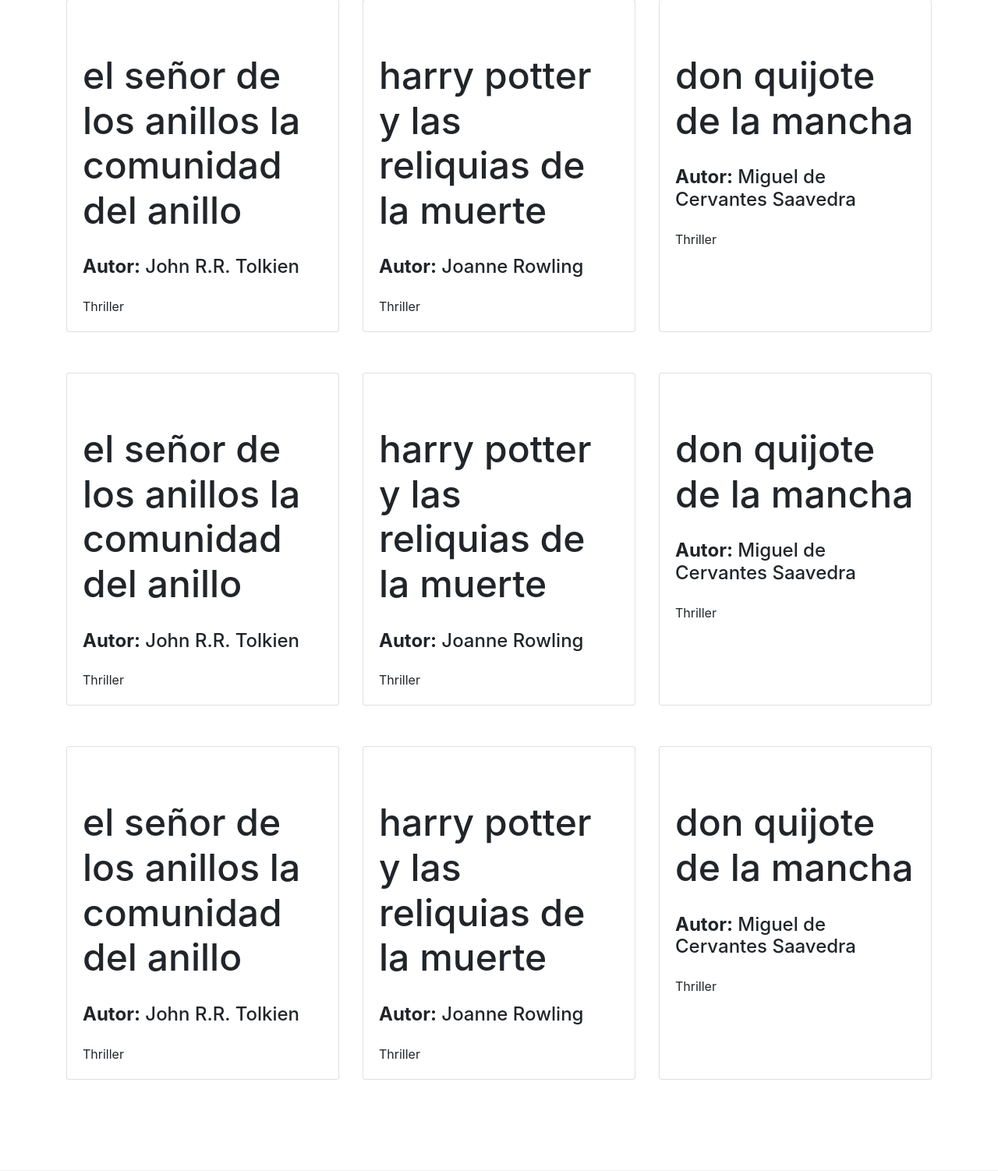
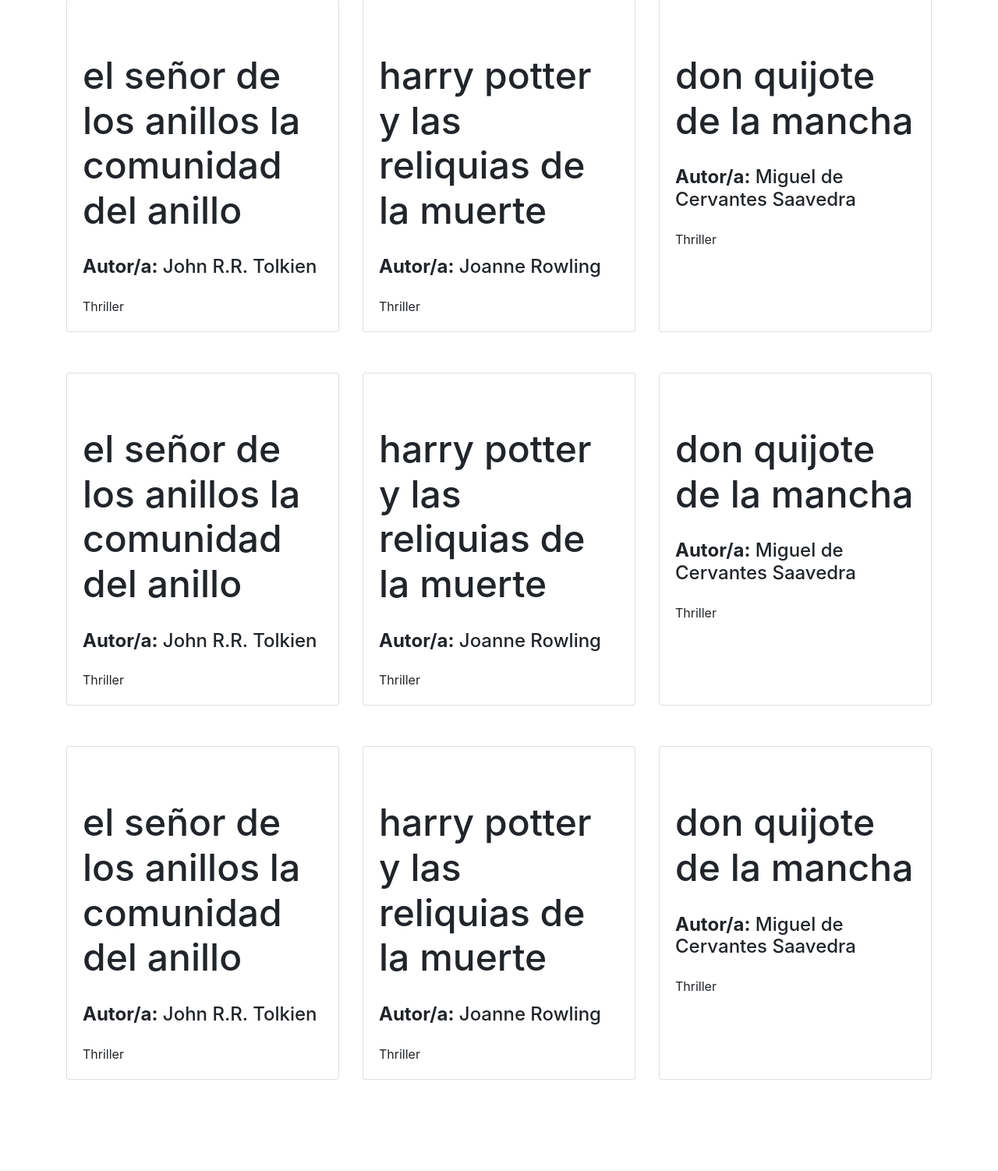
Before and after one commit to UB-ES-2020-A/Scribd, a Django app: page / in a window 1280 px wide. Shown: the part 129-1631 px from the top of the page at 78% size. Run offline with Django 3.2, Linux system fonts and the light colour scheme; some libraries are stand-ins or nearby versions.

Commit message:
mainpage

```diff
--- a/templates/scribd/mainpage.html
+++ b/templates/scribd/mainpage.html
@@ -14,7 +14,7 @@
                             <div class="card-body">
                                 <h1 class="card-title pt-5" style="font-size: 300%">{{ libro.titulo }}</h1>
                                 <br>
-                                <h4 class="card-subtitle"><span><strong>Autor:</strong></span> {{ libro.autor }} </h4>
+                                <h4 class="card-subtitle"><span><strong>Autor/a:</strong></span> {{ libro.autor }} </h4>
                                 <br>
                                 <p class="card-text">{{ libro.descripcion }}</p>
                             </div>
```
